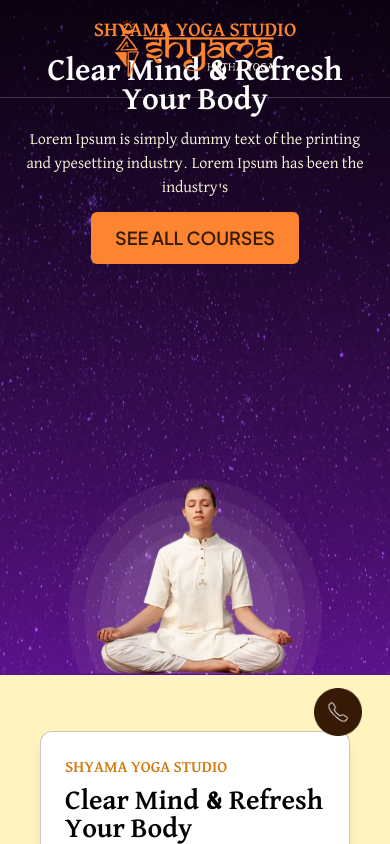
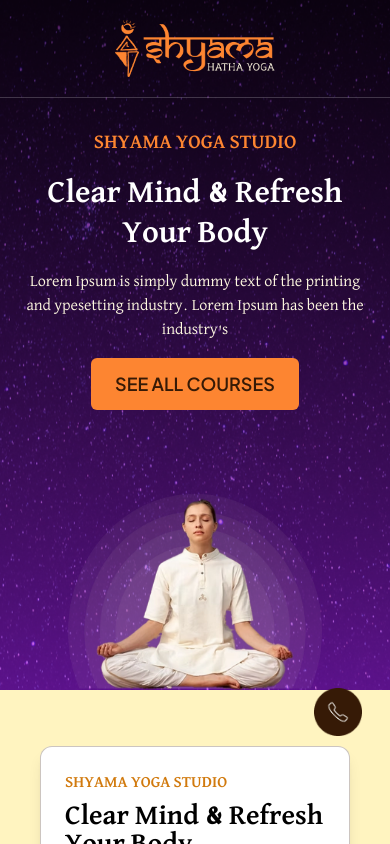
Before and after one commit to LNikita19/user, a React (Create React App) app: page / in a window 390 px wide. Shown: the top 844 px of the page. Built offline with nearby package versions, Linux system fonts and the light colour scheme; no server answers.

Commit message:
++navbar changes

```diff
--- a/src/component/Navbar.js
+++ b/src/component/Navbar.js
@@ -152,7 +152,7 @@
         //     )}
 
         // </div>
-        <div className="relative w-full lg:min-h-screen  h-[80vh] overflow-hidden pb-[200px] md:pb-[280px] xl:pb-[350px]">
+        <div className="relative w-full md:min-h-screen xl:min-h-screen lg:min-h-screen 2xl:min-h-screen 3xl:min-h-screen sm:min-h-[80vh] overflow-hidden pb-[280px] md:pb-[280px] xl:pb-[350px]">
             {/* Background Image */}
             <img
                 src="/Background.png"
@@ -173,11 +173,11 @@
             </div>
 
             {/* Main Text */}
-            <div className="relative flex flex-col items-center justify-center  text-center text-white space-y-3 px-5 pt-4 md:pt-40 lg:pt-42">
+            <div className="relative flex flex-col items-center justify-center h-full text-center text-white space-y-4 px-5 pt-32 md:pt-40 lg:pt-48">
                 <p className="text-[#FD8531] font-bold font-david uppercase font-plusjakarta text-[20px] md:text-3xl break-words">
                     {smallHeading}
                 </p>
-                <h1 className="font-bold text-[32px] font-david md:text-6xl lg:leading-tight leading-[0.9] mt-2 max-w-2xl break-words">
+                <h1 className="font-bold text-[32px] font-david md:text-6xl leading-tight mt-2 max-w-2xl break-words">
                     {mainHeading}
                 </h1>
                 <p className="text-[#FFF9E1] font-medium font-david text-base md:text-lg max-w-xl mt-4 break-words">
```
